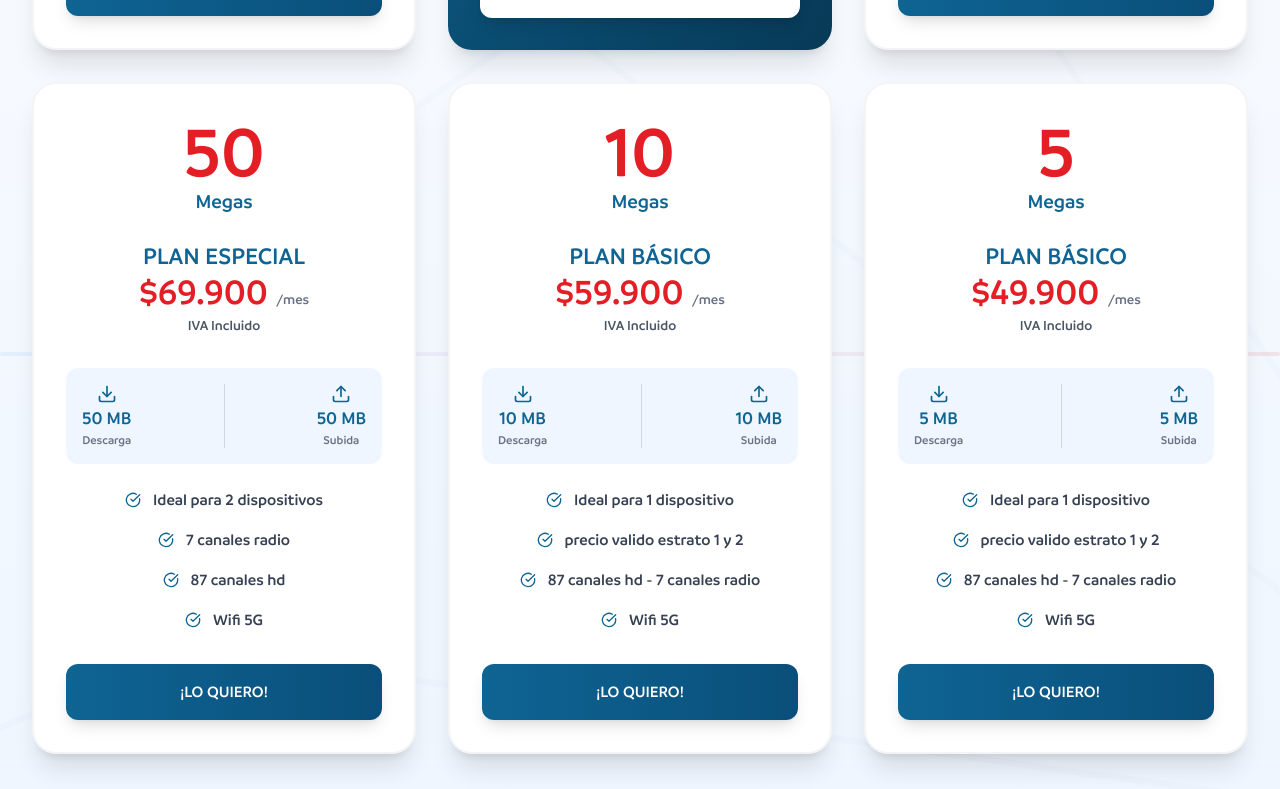
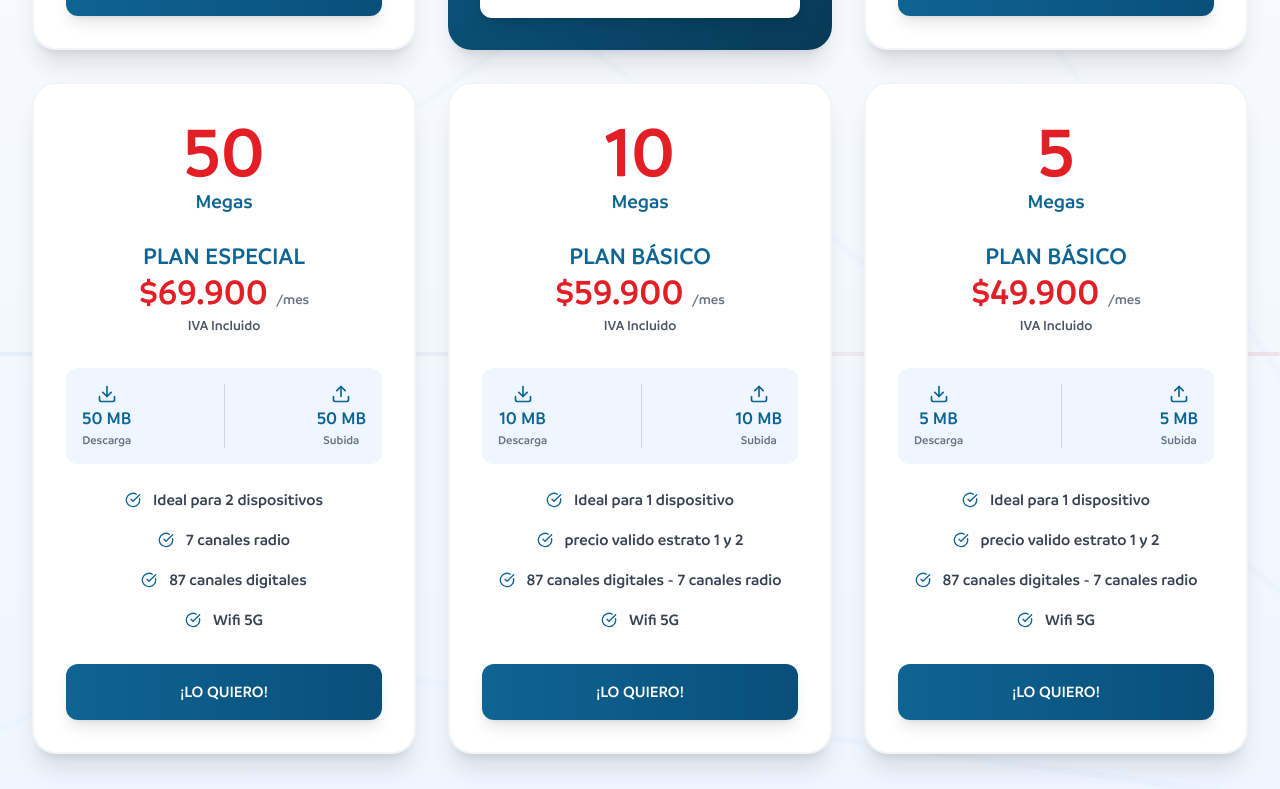
Before and after one commit to ingemateo30/PSI, a Next.js app: page /fibra in a window 1280 px wide. Shown: the part 1190-1979 px from the top of the page. Built offline with nearby package versions, Linux system fonts and the light colour scheme.

Commit message:
mejoras 2

```diff
--- a/src/app/fibra/page.js
+++ b/src/app/fibra/page.js
@@ -30,7 +30,7 @@ const internetPlans = [
         benefits: [
             "Ideal para 3 dispositivos",
             "7 canales radio",
-            "87 canales hd",
+            "87 canales digitales",
             "Wifi 5G"
         ],
         color: "#0e6493",
@@ -43,7 +43,7 @@ const internetPlans = [
         benefits: [
             "Ideal para +5 dispositivos",
             "7 canales radio",
-            "87 canales hd",
+            "87 canales digitales",
             "Wifi 5G"
         ],
         featured: true,
@@ -57,7 +57,7 @@ const internetPlans = [
         benefits: [
             "Ideal para 5 dispositivos",
             "7 canales radio",
-            "87 canales hd",
+            "87 canales digitales",
             "Wifi 5G"
         ],
         color: "#0e6493",
@@ -70,7 +70,7 @@ const internetPlans = [
         benefits: [
             "Ideal para 2 dispositivos",
             "7 canales radio",
-            "87 canales hd",
+            "87 canales digitales",
             "Wifi 5G"
         ],
         color: "#0e6493",
@@ -83,7 +83,7 @@ const internetPlans = [
         benefits: [
             "Ideal para 1 dispositivo",
             "precio valido estrato 1 y 2",
-            "87 canales hd - 7 canales radio",
+            "87 canales digitales - 7 canales radio",
             "Wifi 5G"
         ],
         color: "#0e6493",
@@ -96,7 +96,7 @@ const internetPlans = [
         benefits: [
             "Ideal para 1 dispositivo",
             "precio valido estrato 1 y 2",
-            "87 canales hd - 7 canales radio",
+            "87 canales digitales - 7 canales radio",
             "Wifi 5G"
         ],
         color: "#0e6493",
@@ -124,7 +124,7 @@ const internetPlans2 = [
         benefits: [
             "Ideal para +5 dispositivos",
             "7 canales radio",
-            "87 canales hd",
+            "87 canales digitales",
             "Wifi 5G"
         ],
         featured: true,
@@ -138,7 +138,7 @@ const internetPlans2 = [
         benefits: [
             "Ideal para 5 dispositivos",
             "7 canales radio",
-            "87 canales hd",
+            "87 canales digitales",
             "Wifi 5G"
         ],
         color: "#0e6493",
@@ -151,7 +151,7 @@ const internetPlans2 = [
         benefits: [
             "Ideal para 2 dispositivos",
             "7 canales radio",
-            "87 canales hd",
+            "87 canales digitales",
             "Wifi 5G"
         ],
         color: "#0e6493",
@@ -164,7 +164,7 @@ const internetPlans2 = [
         benefits: [
             "Ideal para 1 dispositivo",
             "7 canales radio",
-            "87 canales hd",
+            "87 canales digitales",
             "Wifi 5G"
         ],
         color: "#0e6493",
@@ -177,7 +177,7 @@ const internetPlans2 = [
         benefits: [
             "Ideal para 1 dispositivo",
             "7 canales radio",
-            "87 canales hd",
+            "87 canales digitales",
             "Wifi 5G"
         ],
         color: "#0e6493",
--- a/src/app/television/page.js
+++ b/src/app/television/page.js
@@ -105,7 +105,15 @@ export default function Television() {
                       <path strokeLinecap="round" strokeLinejoin="round" strokeWidth={2} d="M5 13l4 4L19 7" />
                     </svg>
                   </div>
-                  <span>87+ canales HD</span>
+                  <span>87 canales digitales</span>
+                </div>
+                <div className="flex items-center">
+                  <div className="w-10 h-10 rounded-full bg-[#0e6493] flex items-center justify-center text-white mr-3">
+                    <svg xmlns="http://www.w3.org/2000/svg" className="h-6 w-6" fill="none" viewBox="0 0 24 24" stroke="currentColor">
+                      <path strokeLinecap="round" strokeLinejoin="round" strokeWidth={2} d="M5 13l4 4L19 7" />
+                    </svg>
+                  </div>
+                  <span>7 canales radio</span>
                 </div>
                 <div className="flex items-center">
                   <div className="w-10 h-10 rounded-full bg-[#0e6493] flex items-center justify-center text-white mr-3">
```
